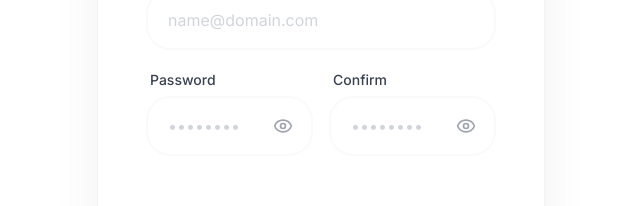
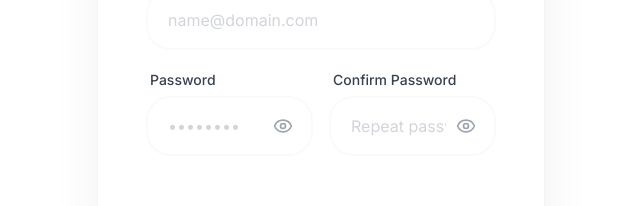
Before and after one commit to dhrumil16/chaintech-task, a React (Vite) app: page /register in a window 1280 px wide. Shown: the part 478-684 px from the top of the page, without its empty margins (319-959 px from the left). Built offline with nearby package versions, Linux system fonts and the light colour scheme.

Commit message:
style: rename confirm label to confirm password in register page

```diff
--- a/src/pages/Register.jsx
+++ b/src/pages/Register.jsx
@@ -110,10 +110,10 @@ const Register = () => {
                             />
                             <Input
                                 id="confirmPassword"
-                                label="Confirm"
+                                label="Confirm Password"
                                 type="password"
                                 required
-                                placeholder="••••••••"
+                                placeholder="Repeat password"
                                 value={formData.confirmPassword}
                                 onChange={handleChange}
                             />
```
